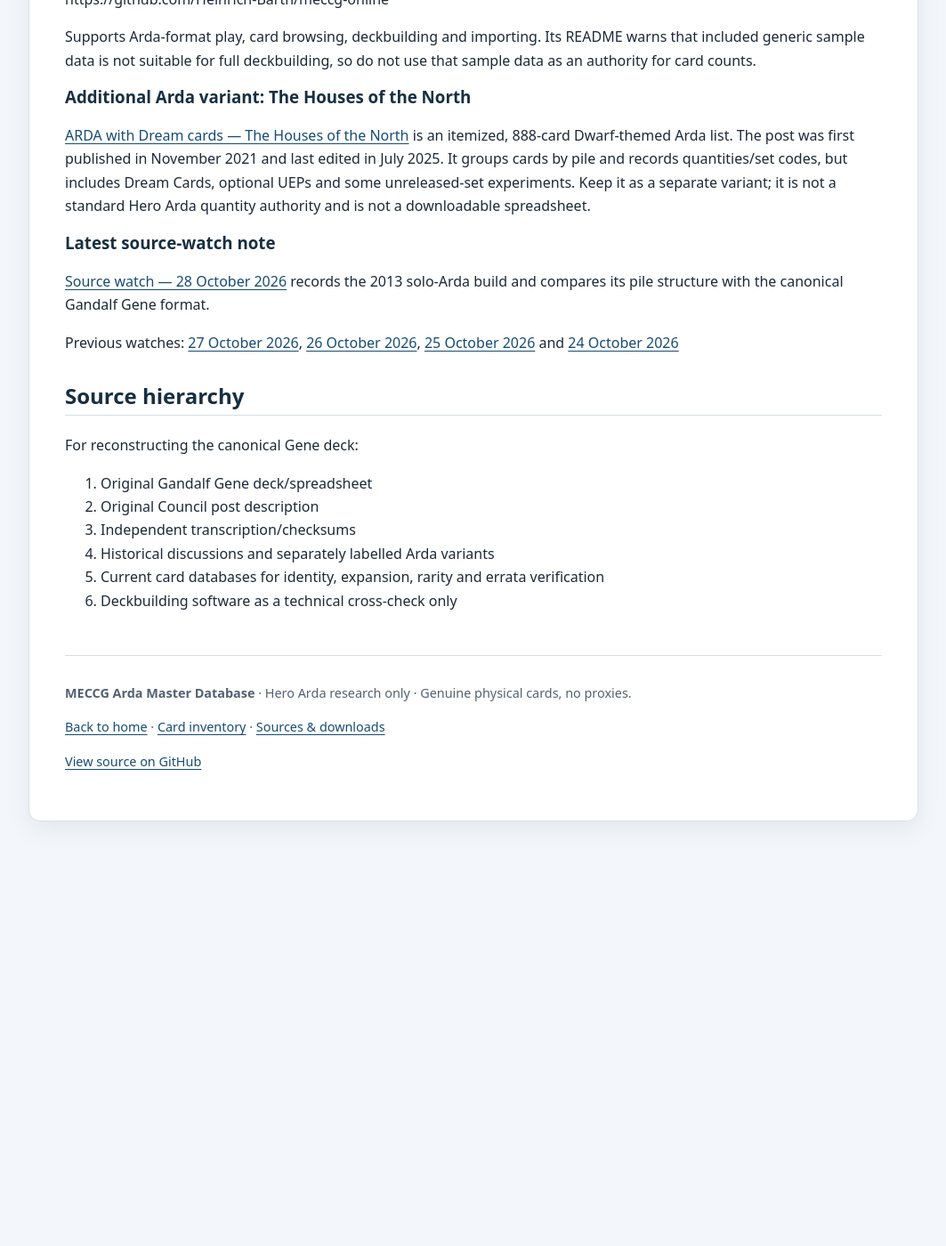
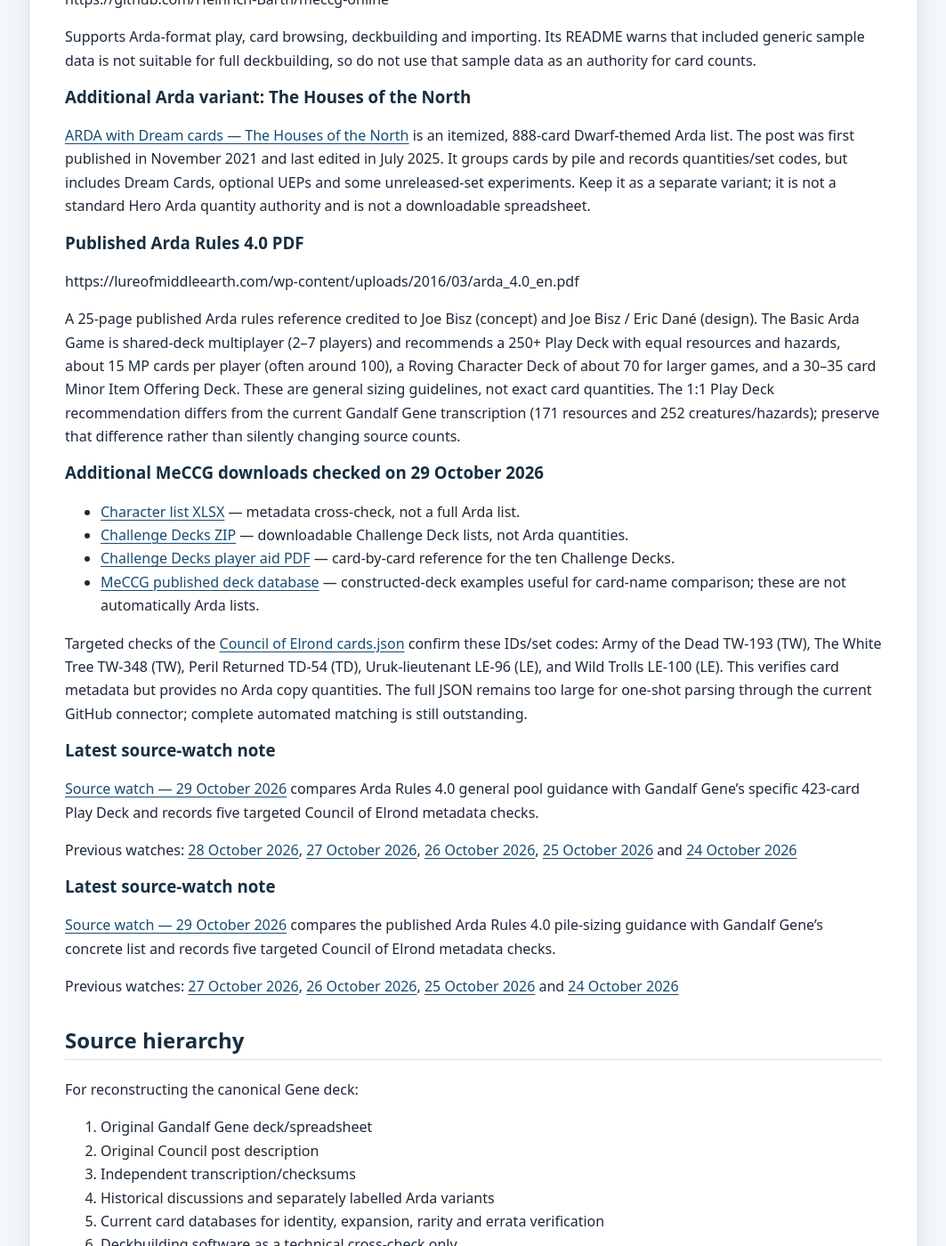
Before and after one commit to JamSpot/meccg-arda-master-database, a Jekyll site: the page built from docs/sources.md, in a window 1280 px wide and 1400 px high, scrolled down 2723 px. Shown: the whole window at 89% size, without its empty margins (108-1171 px from the left). Built offline with Jekyll 4.4.1, drawn with Linux system fonts in a browser that asks for light colours; our own code applies the rules of GitHub Pages for plain Markdown files; before the commit the page ends 3670 px from its top, so only the background shows below that.

Commit message:
Add Arda Rules 4.0 and new downloadable references

```diff
--- a/docs/sources.md
+++ b/docs/sources.md
@@ -76,8 +76,29 @@ Supports Arda-format play, card browsing, deckbuilding and importing. Its README
 
 [ARDA with Dream cards — The Houses of the North](https://councilofelrond.org/forum/viewtopic.php?t=4531) is an itemized, 888-card Dwarf-themed Arda list. The post was first published in November 2021 and last edited in July 2025. It groups cards by pile and records quantities/set codes, but includes Dream Cards, optional UEPs and some unreleased-set experiments. Keep it as a separate variant; it is not a standard Hero Arda quantity authority and is not a downloadable spreadsheet.
 
+
+### Published Arda Rules 4.0 PDF
+
+https://lureofmiddleearth.com/wp-content/uploads/2016/03/arda_4.0_en.pdf
+
+A 25-page published Arda rules reference credited to Joe Bisz (concept) and Joe Bisz / Eric Dané (design). The Basic Arda Game is shared-deck multiplayer (2–7 players) and recommends a 250+ Play Deck with equal resources and hazards, about 15 MP cards per player (often around 100), a Roving Character Deck of about 70 for larger games, and a 30–35 card Minor Item Offering Deck. These are general sizing guidelines, not exact card quantities. The 1:1 Play Deck recommendation differs from the current Gandalf Gene transcription (171 resources and 252 creatures/hazards); preserve that difference rather than silently changing source counts.
+
+### Additional MeCCG downloads checked on 29 October 2026
+
+- [Character list XLSX](https://meccg.es/meta/cards/list/meccg-characters.xlsx) — metadata cross-check, not a full Arda list.
+- [Challenge Decks ZIP](https://meccg.es/meta/cards/list/Challenge%20Decks.zip) — downloadable Challenge Deck lists, not Arda quantities.
+- [Challenge Decks player aid PDF](https://meccg.es/meta/cards/list/MECCG-CD-playeraid_v1.0.pdf) — card-by-card reference for the ten Challenge Decks.
+- [MeCCG published deck database](https://meccg.com/decks/) — constructed-deck examples useful for card-name comparison; these are not automatically Arda lists.
+
+Targeted checks of the [Council of Elrond cards.json](https://raw.githubusercontent.com/council-of-elrond-meccg/meccg-cards-database/master/cards.json) confirm these IDs/set codes: Army of the Dead TW-193 (TW), The White Tree TW-348 (TW), Peril Returned TD-54 (TD), Uruk-lieutenant LE-96 (LE), and Wild Trolls LE-100 (LE). This verifies card metadata but provides no Arda copy quantities. The full JSON remains too large for one-shot parsing through the current GitHub connector; complete automated matching is still outstanding.
+
 ### Latest source-watch note
-[Source watch — 28 October 2026](research-watch-2026-10-28.html) records the 2013 solo-Arda build and compares its pile structure with the canonical Gandalf Gene format.
+[Source watch — 29 October 2026](research-watch-2026-10-29.html) compares Arda Rules 4.0 general pool guidance with Gandalf Gene's specific 423-card Play Deck and records five targeted Council of Elrond metadata checks.
+
+Previous watches: [28 October 2026](research-watch-2026-10-28.html), [27 October 2026](research-watch-2026-10-27.html), [26 October 2026](research-watch-2026-10-26.html), [25 October 2026](research-watch-2026-10-25.html) and [24 October 2026](research-watch-2026-10-24.html)
+
+### Latest source-watch note
+[Source watch — 29 October 2026](research-watch-2026-10-29.html) compares the published Arda Rules 4.0 pile-sizing guidance with Gandalf Gene's concrete list and records five targeted Council of Elrond metadata checks.
 
 Previous watches: [27 October 2026](research-watch-2026-10-27.html), [26 October 2026](research-watch-2026-10-26.html), [25 October 2026](research-watch-2026-10-25.html) and [24 October 2026](research-watch-2026-10-24.html)
 
```
